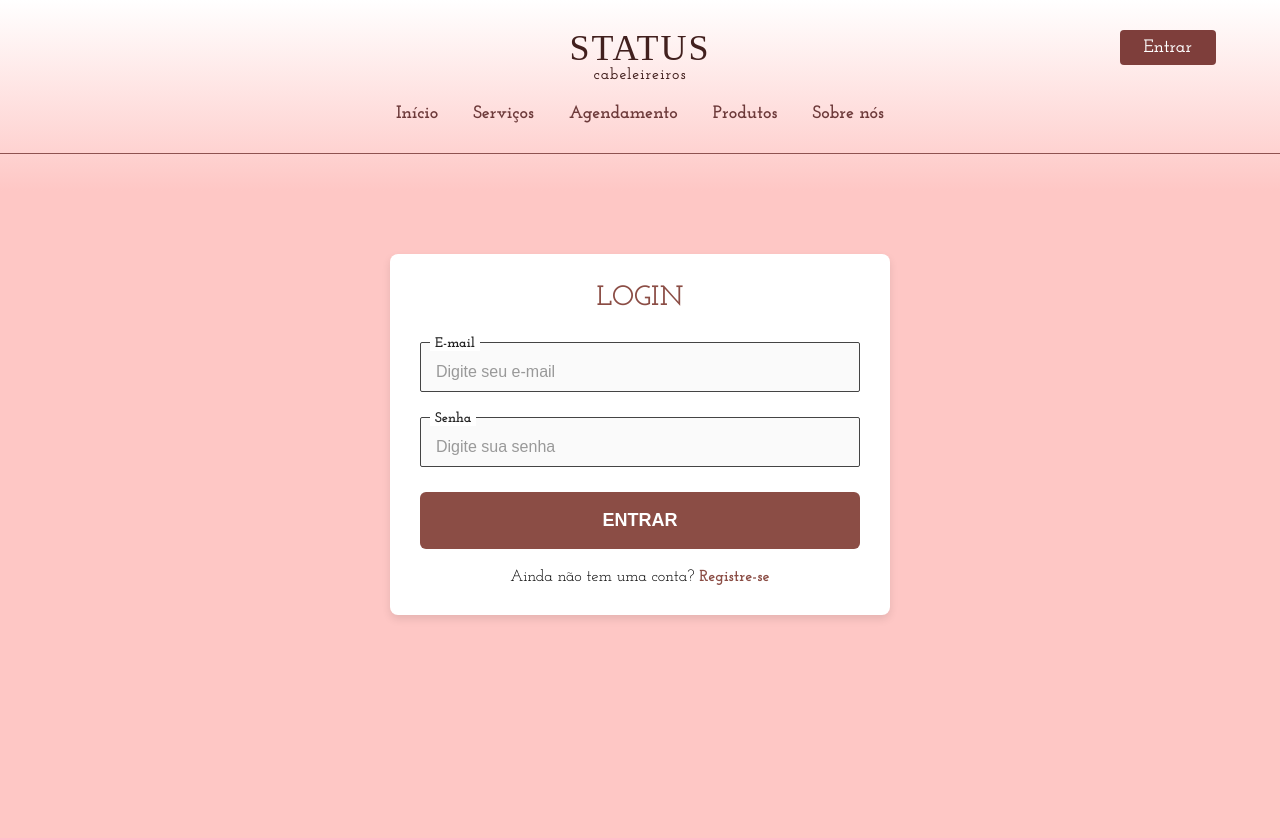
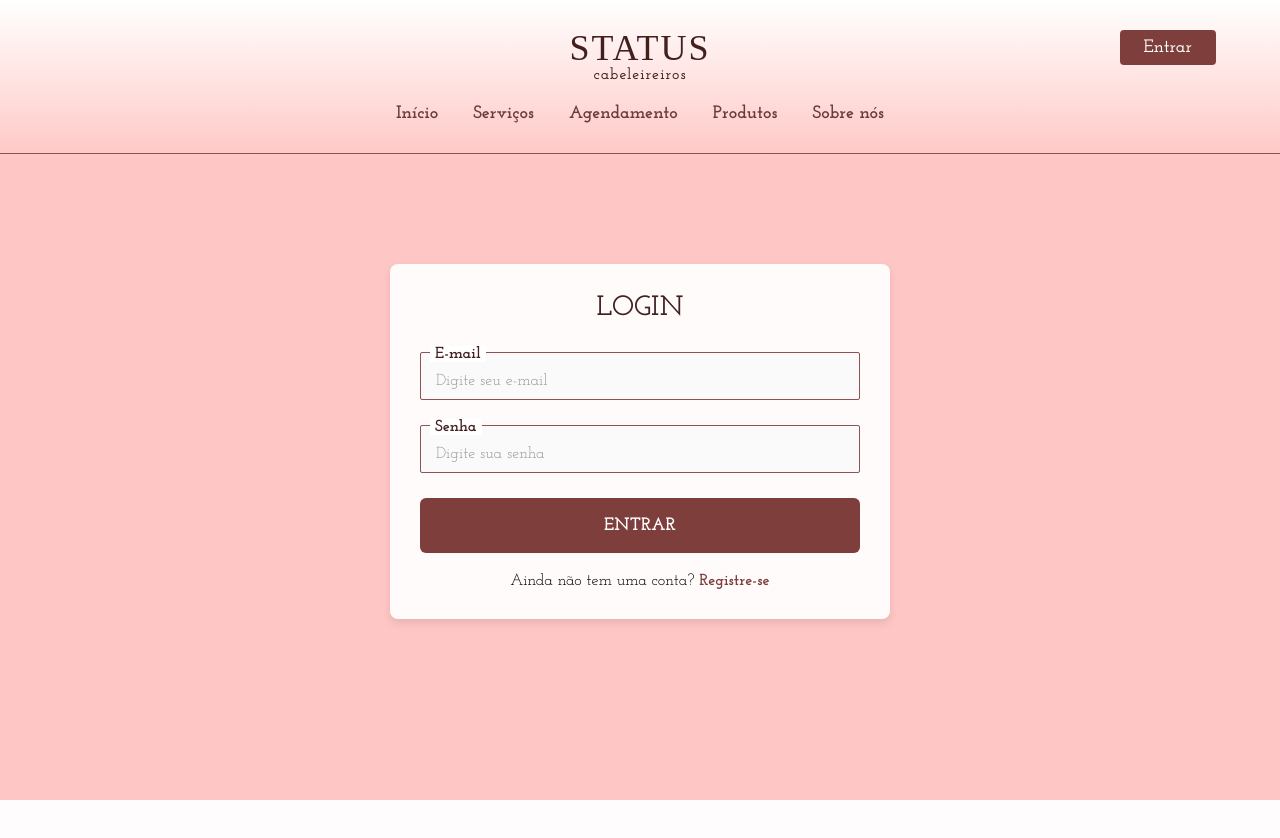
Before and after one commit to FlavioFleck/Status, an Angular app in the folder frontend/: page /login in a window 1280 px wide. Shown: the top 838 px of the page. After the commit the page ends 800 px from the top, so only its background shows below. Built offline with nearby package versions, Linux system fonts and the light colour scheme; a web font is replaced by a local one.

Commit message:
pequenos ajustes nas cores e dimensões do login e registro

```diff
--- a/frontend/src/app/pages/home/home.css
+++ b/frontend/src/app/pages/home/home.css
@@ -36,6 +36,7 @@
   z-index: 2;
   animation: slideUp 1.3s ease-out forwards;
   animation-delay: 0.3s;
+  margin-left: 30px;
 }
 
 .hero-content h1 {
@@ -45,7 +46,6 @@
   color: #42201E;
   line-height: 1.2;
   margin-block: 0 20px;
-  opacity: 0;
   animation: fadeSlideLeft 1.2s ease forwards;
   animation-delay: 0.4s;
 }
@@ -53,10 +53,10 @@
 .hero-content p {
   font-family: var(--font-body);
   font-size: 1.1rem;
+  font-weight: 400;
   color: var(--cor-texto);
   margin-bottom: 30px;
   max-width: 460px;
-  opacity: 0;
   animation: fadeSlideLeft 1.2s ease forwards;
   animation-delay: 0.7s;
 }
--- a/frontend/src/app/pages/home/home.html
+++ b/frontend/src/app/pages/home/home.html
@@ -7,7 +7,7 @@
     </h1>
     <p>
       No nosso salão, cada detalhe é pensado para realçar a sua beleza e bem-estar.
-      Cuidamos de você com carinho, profissionalismo e produtos de alta qualidade — porque você merece se sentir incrível todos os dias! chocolate com morango nhammm
+      Cuidamos de você com carinho, profissionalismo e produtos de alta qualidade — porque você merece se sentir incrível todos os dias!
       <br><br>Escolha seu profissional favorito, defina o melhor horário e venha viver uma experiência deliciosa de cuidado e estilo.
     </p>
     <a routerLink="/register" class="cta-button">Registrar-se</a>
--- a/frontend/src/app/pages/login/login.css
+++ b/frontend/src/app/pages/login/login.css
@@ -1,33 +1,30 @@
-/* ====== RESET E ESTILOS GERAIS ====== */
+/* reset e estilos gerais */
 * {
   margin: 0;
   padding: 0;
   box-sizing: border-box;
+  font-family: 'Josefin Slab';
 }
 
-/* ====== BODY ====== */
 body {
-  font-family: 'Arial', sans-serif;
-  background-color: #f6e2e2;
-  color: #333;
-  overflow: hidden; /* Impede rolagem */
+  overflow: hidden;
   height: 100vh;
 }
 
-/* ====== CONTAINER PRINCIPAL ====== */
+/* container principal */
 main {
   display: flex;
   justify-content: center;
   align-items: flex-start;
-  min-height: 100vh;
   width: 100%;
-  padding-top: 100px;
-  padding-bottom: 80px; /* respiro inferior */
+  height: calc(100vh - 160px);
+  padding-top: 110px;
+  padding-bottom: 80px;
 }
 
-/* ====== CONTAINER DE LOGIN ====== */
+/* container login */
 .login-container {
-  background-color: #fff;
+  background-color: #fffbfb;
   padding: 30px;
   border-radius: 8px;
   box-shadow: 0 4px 8px rgba(0, 0, 0, 0.1);
@@ -39,11 +36,11 @@ main {
 .login-container h2 {
   font-size: 28px;
   margin-bottom: 30px;
-  color: #8B4D45;
+  color: #42201E;
   font-weight: 600;
 }
 
-/* ====== CAMPOS DE INPUT (ESTILO IGUAL AO REGISTRO) ====== */
+/* campos de input */
 .input-group {
   position: relative;
   margin-bottom: 25px;
@@ -53,7 +50,7 @@ main {
 .input-group input {
   width: 100%;
   padding: 20px 15px 10px;
-  border: 1px solid #444;
+  border: 1px solid #8E5250;
   border-radius: 2px;
   background: #fafafa;
   font-size: 16px;
@@ -66,12 +63,12 @@ main {
 
 .input-group label {
   position: absolute;
-  top: -6px; /* ligeiramente mais baixo que o padrão */
+  top: -6px;
   left: 10px;
   background-color: #fff;
   padding: 0 5px;
-  font-size: 14px;
-  color: #222;
+  font-size: 16px;
+  color: #42201E;
   font-weight: bold;
 }
 
@@ -81,9 +78,9 @@ main {
   background-color: #fff;
 }
 
-/* ====== BOTÃO DE LOGIN ====== */
+/* botão de login */
 .btn-login {
-  background-color: #8B4D45;
+  background-color: #7E3E3B;
   color: #fff;
   padding: 18px 20px;
   border: none;
@@ -96,17 +93,17 @@ main {
 }
 
 .btn-login:hover {
-  background-color: #7c3c30;
+  background-color: #713936;
 }
 
-/* ====== LINK DE REGISTRO ====== */
+/* link de registro */
 .registro {
   font-size: 16px;
   margin-top: 20px;
 }
 
 .registro a {
-  color: #8B4D45;
+  color: #7E3E3B;
   text-decoration: none;
   font-weight: bold;
 }
--- a/frontend/src/app/pages/register/register.css
+++ b/frontend/src/app/pages/register/register.css
@@ -1,33 +1,27 @@
-/* ====== RESET E ESTILOS GERAIS ====== */
 * {
   margin: 0;
   padding: 0;
   box-sizing: border-box;
+  font-family: 'Josefin Slab';
 }
 
-/* ====== BODY ====== */
 body {
-  font-family: 'Arial', sans-serif;
-  background-color: #f6e2e2;
-  color: #333;
-  overflow: hidden; /* Impede rolagem na página */
-  height: 100vh; /* Altura total da tela */
+  overflow: hidden;
+  height: 100vh;
 }
 
-/* ====== CONTAINER PRINCIPAL ====== */
 main {
   display: flex;
   justify-content: center;
-  align-items: center; /* ← centraliza verticalmente */
-  height: 100vh;
+  align-items: center;
   width: 100%;
-  padding-top: 0; /* remove o espaçamento extra do topo */
+  height: calc(100vh - 160px);
+  padding: 0;
 }
 
-
-/* ====== FORMULÁRIO DE REGISTRO ====== */
+/* formulário de registro */
 .register-container {
-  background-color: #fff;
+  background-color: #fffbfb;
   padding: 30px;
   border-radius: 8px;
   box-shadow: 0 4px 8px rgba(0, 0, 0, 0.1);
@@ -39,11 +33,11 @@ main {
 .register-container h2 {
   font-size: 28px;
   margin-bottom: 30px;
-  color: #8B4D45;
+  color: #42201E;
   font-weight: 600;
 }
 
-/* ====== GRUPOS DE INPUT ====== */
+/* inputs */
 .input-group {
   position: relative;
   margin-bottom: 25px;
@@ -53,22 +47,21 @@ main {
 .input-group input {
   width: 100%;
   padding: 20px 15px 10px;
-  border: 1px solid #444;
+  border: 1px solid #8E5250;
   border-radius: 2px;
   background: #fafafa;
   font-size: 16px;
   transition: border-color 0.3s ease;
 }
 
-/* Label ligeiramente mais baixo, com fundo branco */
 .input-group label {
   position: absolute;
-  top: -6px; /* antes era -10px → agora mais alinhado com a linha */
+  top: -6px;
   left: 10px;
   background-color: #fff;
   padding: 0 5px;
-  font-size: 14px;
-  color: #222;
+  font-size: 16px;
+  color: #42201E;
   font-weight: bold;
 }
 
@@ -76,16 +69,15 @@ main {
   color: #999;
 }
 
-/* Foco no campo */
 .input-group:focus-within input {
   border-color: #8B4D45;
   outline: none;
   background-color: #fff;
 }
 
-/* ====== BOTÃO DE REGISTRO ====== */
+/* botão de registro */
 .btn-register {
-  background-color: #8B4D45;
+  background-color: #7E3E3B;
   color: #fff;
   padding: 18px 20px;
   border: none;
@@ -98,17 +90,17 @@ main {
 }
 
 .btn-register:hover {
-  background-color: #7c3c30;
+  background-color: #713936;
 }
 
-/* ====== LINK DE LOGIN ====== */
+/* link de login */
 .login-link {
   font-size: 16px;
   margin-top: 20px;
 }
 
 .login-link a {
-  color: #8B4D45;
+  color: #7E3E3B;
   text-decoration: none;
   font-weight: bold;
 }
--- a/frontend/src/app/pages/register/register.html
+++ b/frontend/src/app/pages/register/register.html
@@ -31,7 +31,7 @@
     </form>
 
     <p class="login-link">
-      Já tem uma conta? <a href="#">Faça login</a>
+      Já tem uma conta? <a href="#">Faça seu login</a>
     </p>
   </div>
 </main>
--- a/frontend/src/styles.css
+++ b/frontend/src/styles.css
@@ -3,7 +3,6 @@
 body {
     margin: 0;
     font-family: 'Josefin Slab';
-    background-color: transparent;
 }
 
 html {
```
